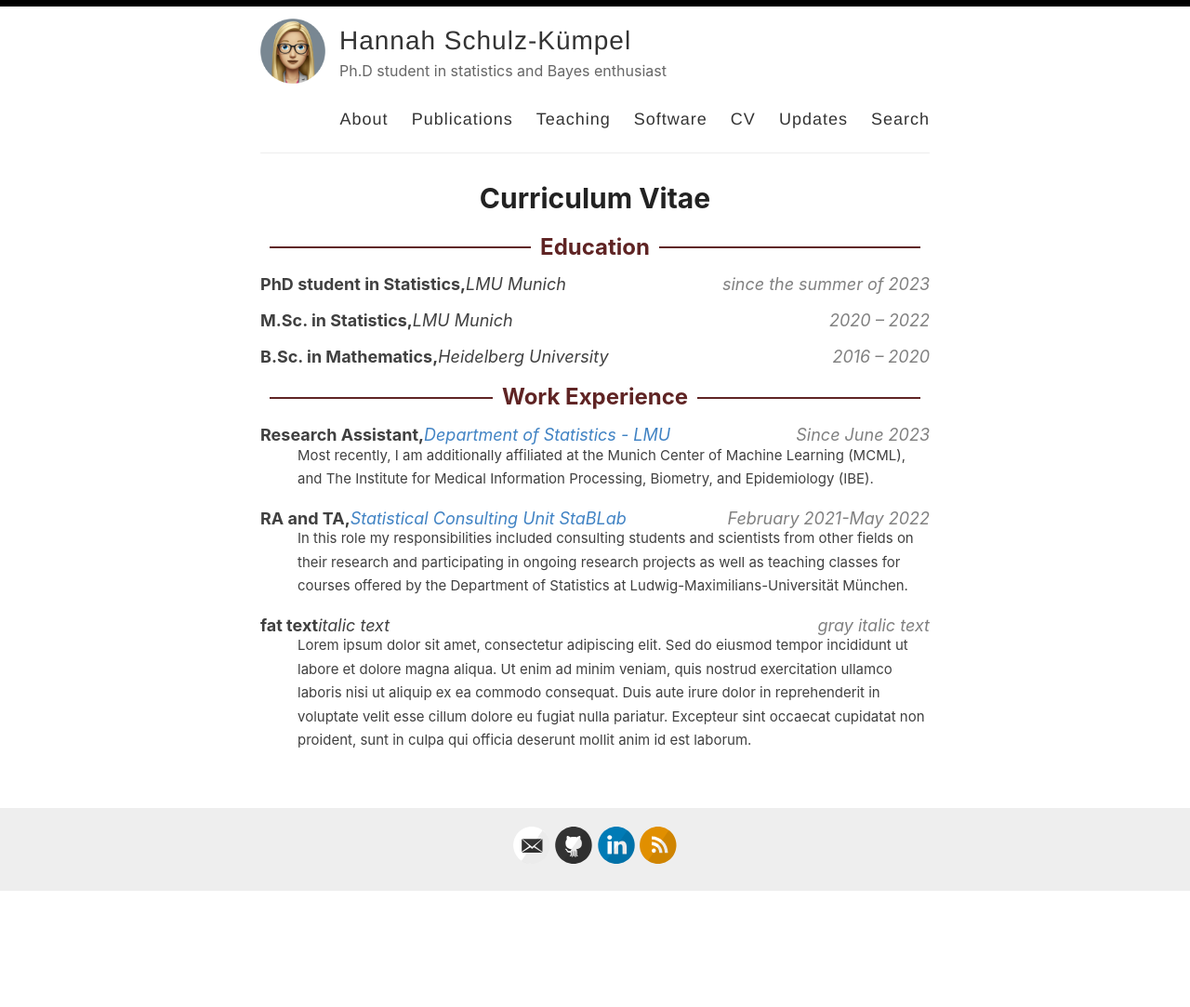
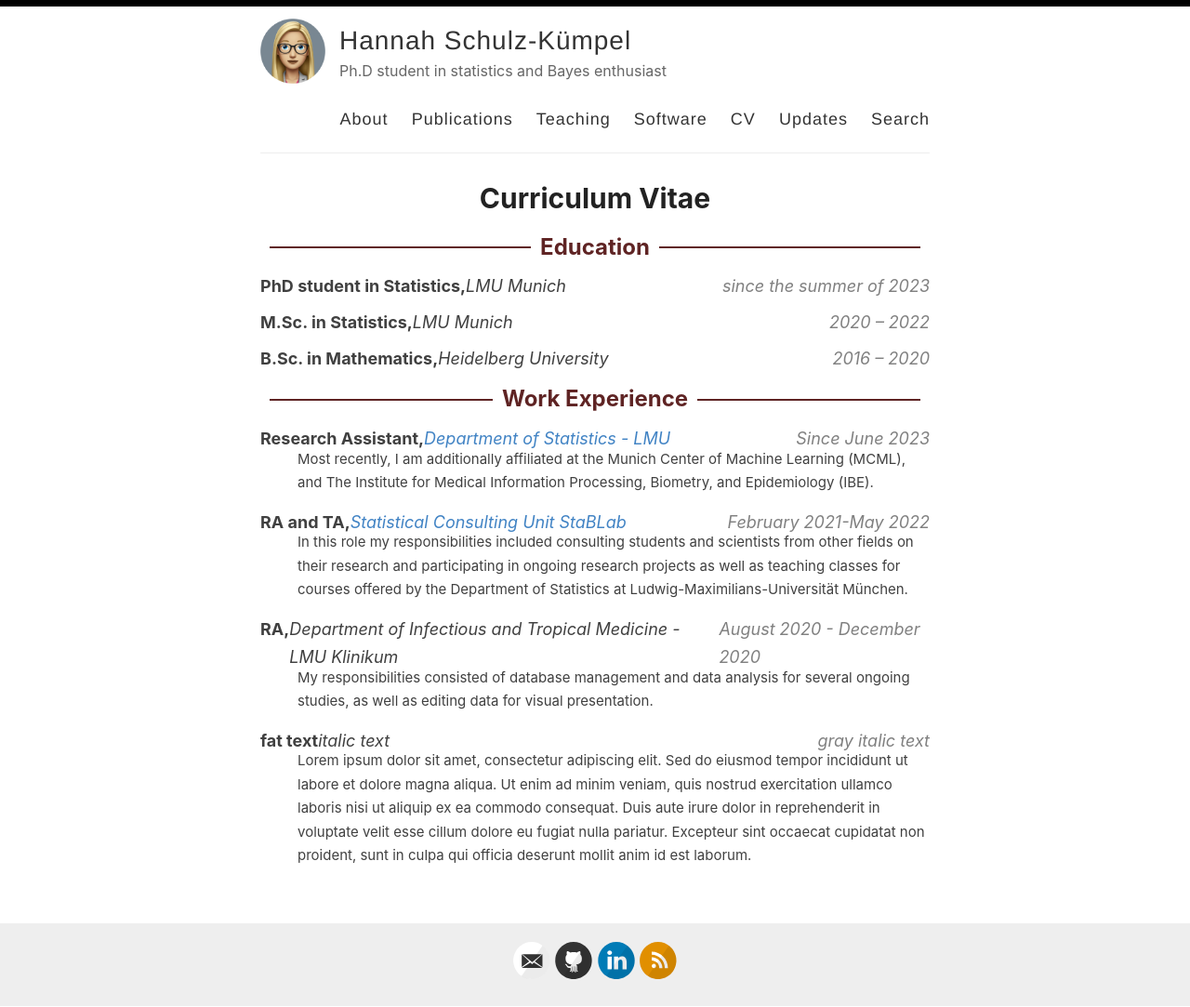
Before and after one commit to 11annah/11annah.github.io, a Jekyll site: the page built from _pages/cv.md, in a window 1280 px wide. Shown: the whole page at 93% size. Built offline with Jekyll 4.4.1, drawn with Linux system fonts in a browser that asks for light colours; before the commit the page ends 958 px from its top, so only the background shows below that.

Commit message:
Update cv.md

```diff
--- a/_pages/cv.md
+++ b/_pages/cv.md
@@ -29,7 +29,7 @@ permalink: /cv/
         display: flex;
         justify-content: flex-start;
         align-items: left;
-        margin-top: 5px;
+        margin-top: 7px;
     }
     .custom-container .fat-text {
         font-weight: bold;
@@ -118,8 +118,16 @@ permalink: /cv/
 </div>
 <p class="entry indented-paragraph">In this role my responsibilities included consulting students and scientists from other fields on their research and participating in ongoing research projects as well as teaching classes for courses offered by the Department of Statistics at Ludwig-Maximilians-Universität München.</p>
 
+
 <div class="entry custom-container">
-    <span class="fat-text">fat text</span>
+    <span class="fat-text">RA, </span>
+    <span class="italic-text">Department of Infectious and Tropical Medicine - LMU Klinikum</span>
+    <span class="gray-italic-text">August 2020 - December 2020</span>
+</div>
+<p class="entry indented-paragraph">My responsibilities consisted of database management and data analysis for several ongoing studies, as well as editing data for visual presentation.</p>
+
+<div class="entry custom-container">
+    <span class="fat-text"> fat text</span>
     <span class="italic-text">italic text</span>
     <span class="gray-italic-text">gray italic text</span>
 </div>
```
